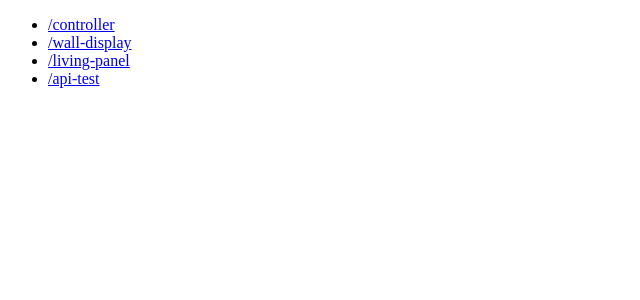
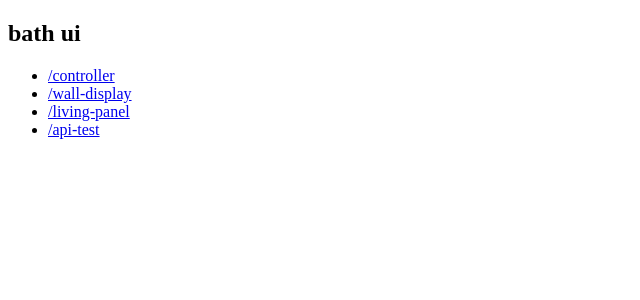
Before and after one commit to refluster/bath-ui, an Angular app in the folder site/: page /index in a window 1280 px wide. Shown: the top 300 px of the page, without its empty margins (0-640 px from the left). Built offline with nearby package versions, Linux system fonts and the light colour scheme.

Commit message:
add title

```diff
--- a/site/src/app/index.component.html
+++ b/site/src/app/index.component.html
@@ -1,4 +1,5 @@
 <div id="main">
+  <h2>bath ui</h2>
   <ul>
     <li *ngFor="let i of ['/controller', '/wall-display', '/living-panel', '/api-test']"><a href="{{i}}">{{i}}</a></li>
   </ul>
```
